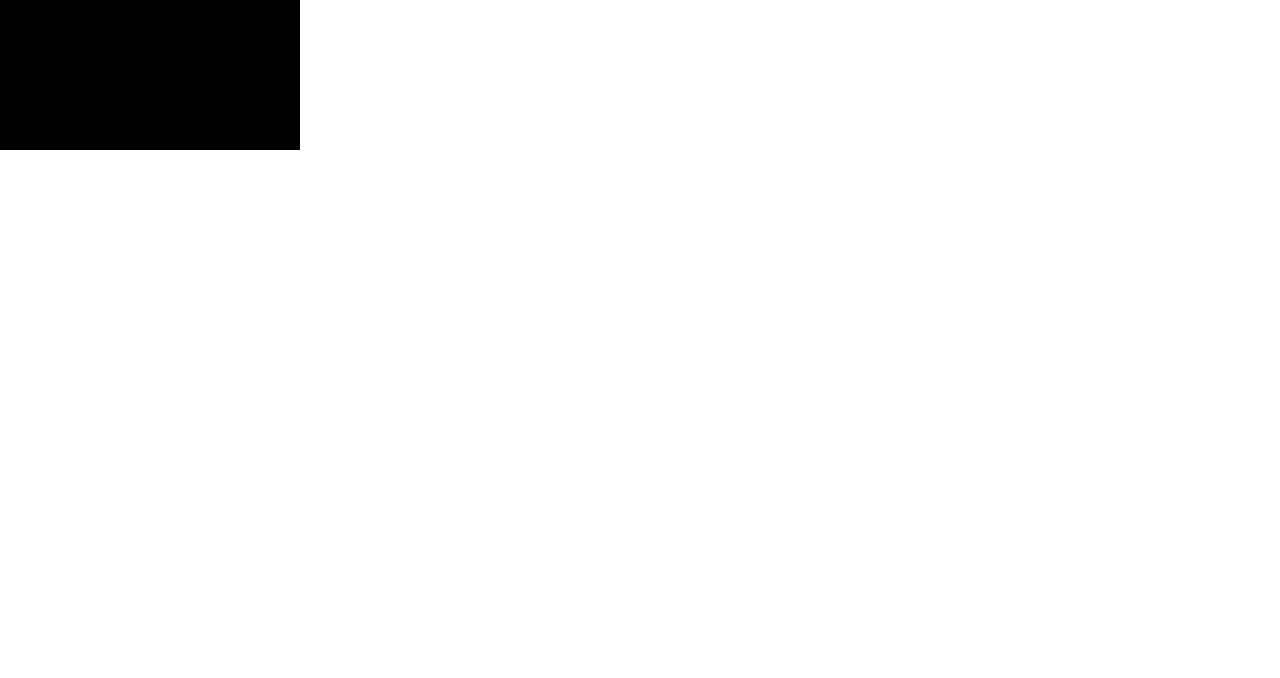
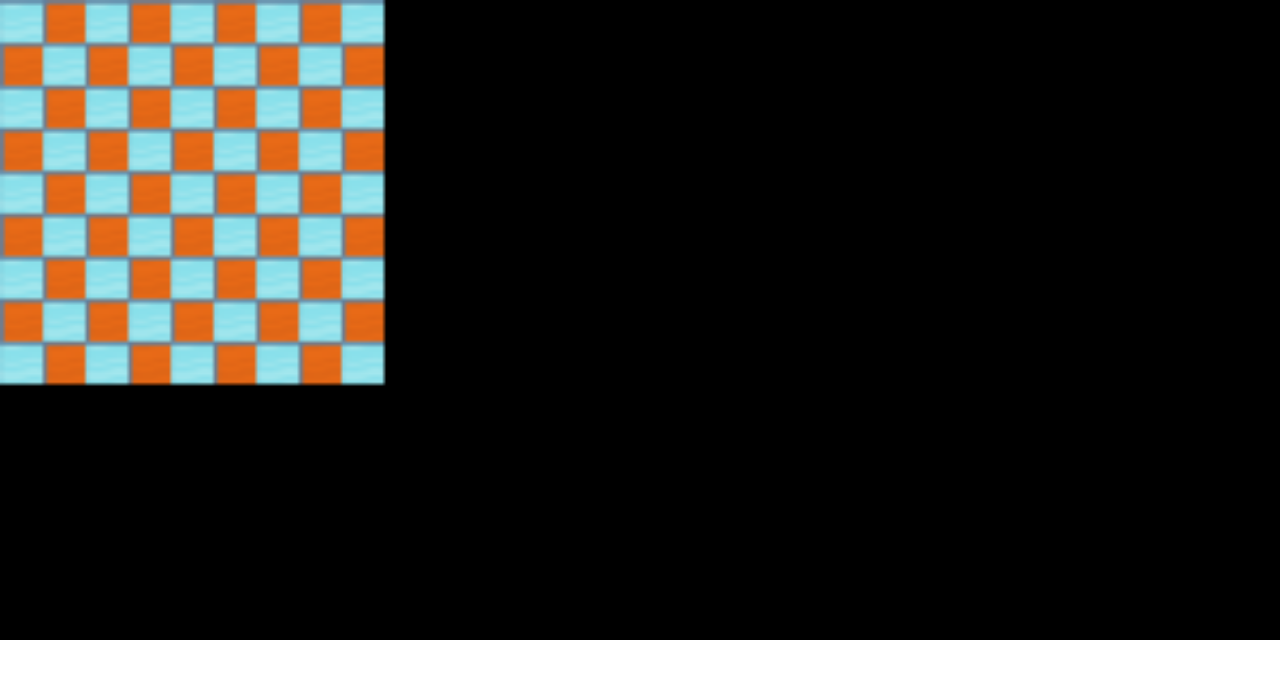
Before and after one commit to paynalton/jsrpgmobile, a plain HTML site: page index.html in a window 1280 px wide. Drawn offline with Linux system fonts and the light colour scheme.

Commit message:
Listo el renderizado de celdas, falta por revisar el posicionamiento del mapa con respecto al tamaño del canvas.

```diff
--- a/index.html
+++ b/index.html
@@ -7,5 +7,5 @@
     <script src="js/init.js"></script>
 </head>
 <body style="padding:0;margin:0">
-    <canvas id="mapa"></canvas>
+    <canvas id="mapa" style="width:100%;height:100%"></canvas>
 </body>
--- a/js/engine.js
+++ b/js/engine.js
@@ -82,7 +82,7 @@ var rpgengine_c={
         }
     },
     dibujarMapa:function(){
-        this.opciones._adapter.dibujar();
+        this.opciones._adapter.dibujar(this.opciones.loadedCells);
     }
     ,
     _parseMapaPath:function(path,keys){
--- a/js/grid.js
+++ b/js/grid.js
@@ -2,6 +2,7 @@ var grid_h=function(opciones){
     this.cargarOpciones=rpgengine_c.cargarOpciones;
     this.init=grid_c.init;
     this.opciones=grid_c.opciones;
+    this.renderCell=grid_c.renderCell;
     this.init(opciones);
     return this;
 };
@@ -11,6 +12,29 @@ var grid_c={
     },
     init:function(opciones){
         this.cargarOpciones(opciones);
+    },
+    renderCell:function(x,y,cell,canvas){
+        console.log(x);
+        var img= new Image();
+        var width=this.opciones.width/this.opciones.cols;
+        var height=this.opciones.height/this.opciones.rows;
+        var x=((width*x)-this.opciones.paggingLeft);
+        var y=((height*y)-this.opciones.paggingTop);
+        var sx=cell.type.rec[0];
+        var sy=cell.type.rec[1];
+        var w=cell.type.rec[2];
+        var h=cell.type.rec[3];
+        var scale=cell.type.scale;
+        console.log(x);
+        var ctx=canvas.getContext("2d");
+        img.onload=(function(){
+            var iw=img.width*scale;
+            var ih=img.height*scale;
+            console.log(width);
+            ctx.drawImage(img,sx,sy,w,h,x,y,width,height
+               // ,iw,ih,x,y,width,height
+                );
+        });
+        img.src=cell.type.source;
     }
-
 };
--- a/js/mapAdapter.js
+++ b/js/mapAdapter.js
@@ -2,6 +2,7 @@ var mapAdapter_h=function(opciones){
     this.cargarOpciones=rpgengine_c.cargarOpciones;
     this.opciones=mapAdapter_c.opciones;
     this.dibujar=mapAdapter_c.dibujar;
+    this.getCell=mapAdapter_c.getCell;
     this.init=mapAdapter_c.init;
     this.getGrid=mapAdapter_c.getGrid;
     this.init(opciones);
@@ -36,7 +37,33 @@ var mapAdapter_c={
         });
     },
 
-    dibujar:function(){
-        console.log("dibujando");
+    dibujar:function(cellMap){
+        var x=0;
+        var y=0;
+        var grid=this.opciones.grid;
+        var map=this.opciones.map;
+        for(x=0;x<grid.opciones.cols;x++){
+            for(y=0;y<grid.opciones.rows;y++){
+                var cell=this.getCell(x,y,cellMap);
+                if(cell){
+                    grid.renderCell(x,y,cell,this.opciones.canvas);
+                }
+            }
+        }
+
+        console.log(this.opciones);
+    },
+    getCell:function(x,y,cellMap){
+        var map=this.opciones.map;
+        var type=null;
+        if(typeof(map)!=="undefined"&&typeof(map[x])!=="undefined"&&typeof(map[x][y])!=="undefined"&&typeof(this.opciones.cellDefinitions[parseInt(map[x][y])])!=="undefined"&&typeof(cellMap[this.opciones.cellDefinitions[parseInt(map[x][y])]])!=="undefined"){
+            type=cellMap[this.opciones.cellDefinitions[parseInt(map[x][y])]];
+
+        }
+        if(type){
+            var cell=new function(){};
+            cell.type=type;
+            return cell;
+        }
     }
 };
--- a/js/terreno/agua/agua.json
+++ b/js/terreno/agua/agua.json
@@ -1,4 +1,6 @@
 {
     "nombre":"agua",
-    "rec":[0,0,10,10]
+    "rec":[345,100,30,30],
+    "source":"img/map.png",
+    "scale":1
 }
--- /dev/null
+++ b/js/terreno/tierra/tierra.json
@@ -0,0 +1,6 @@
+{
+    "nombre":"tierra",
+    "rec":[415,100,30,30],
+    "source":"img/map.png",
+    "scale":1
+}
--- a/maps/default/map.json
+++ b/maps/default/map.json
@@ -4,17 +4,27 @@
         "map.png"
     ],
     "frameSize":{
-        "width":100,
-        "height":100
+        "width":10,
+        "height":10
     },
     "mapSize":{
         "width":10,
         "height":10
     },
     "cellDefinitions":[
-        "agua"
+        "agua",
+        "tierra"
     ],
     "map":[
-        [0,0,0,0,0,0,0,0,0,0]
+        [0,1,0,1,0,1,0,1,0,1],
+        [1,0,1,0,1,0,1,0,1,0],
+        [0,1,0,1,0,1,0,1,0,1],
+        [1,0,1,0,1,0,1,0,1,0],
+        [0,1,0,1,0,1,0,1,0,1],
+        [1,0,1,0,1,0,1,0,1,0],
+        [0,1,0,1,0,1,0,1,0,1],
+        [1,0,1,0,1,0,1,0,1,0],
+        [0,1,0,1,0,1,0,1,0,1],
+        [1,0,1,0,1,0,1,0,1,0]
     ]
 }
```
